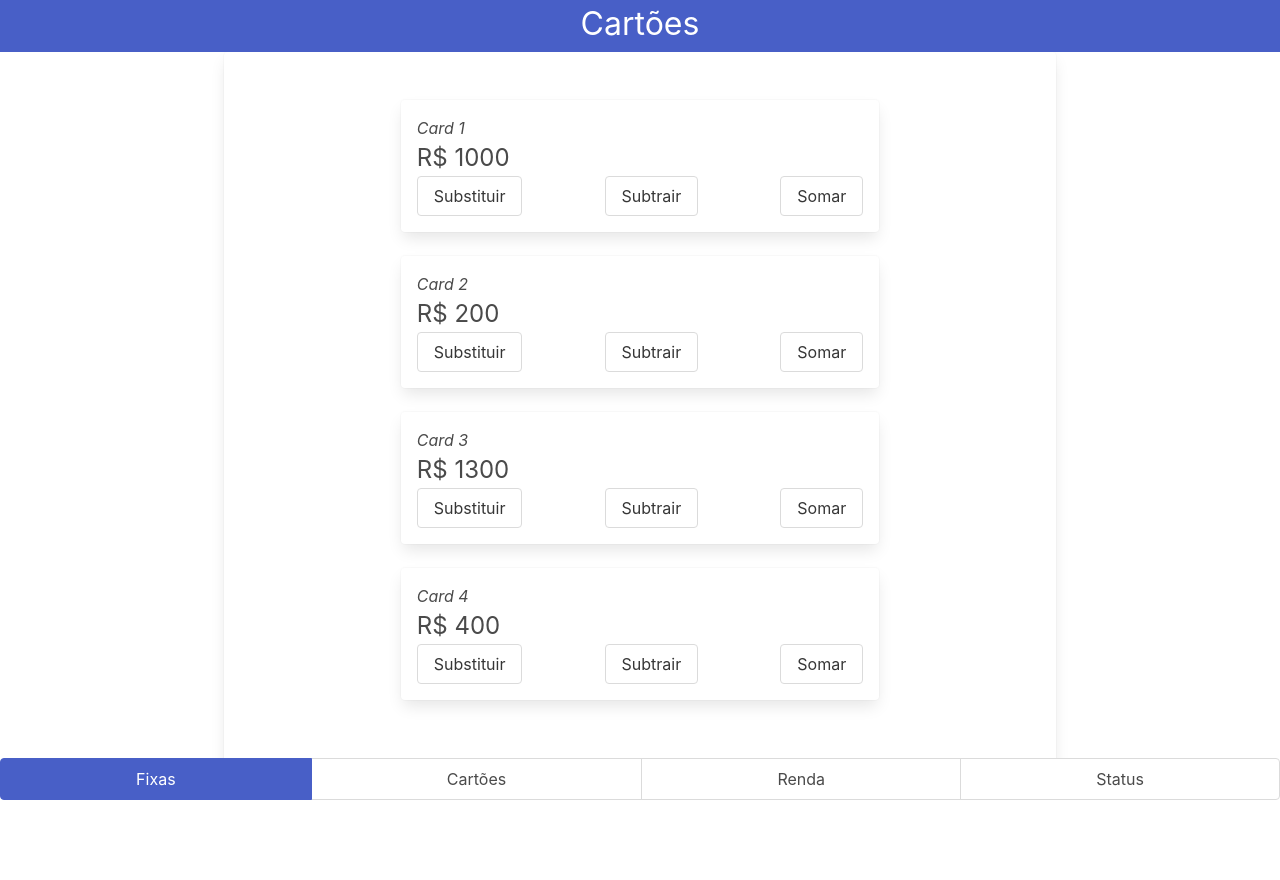
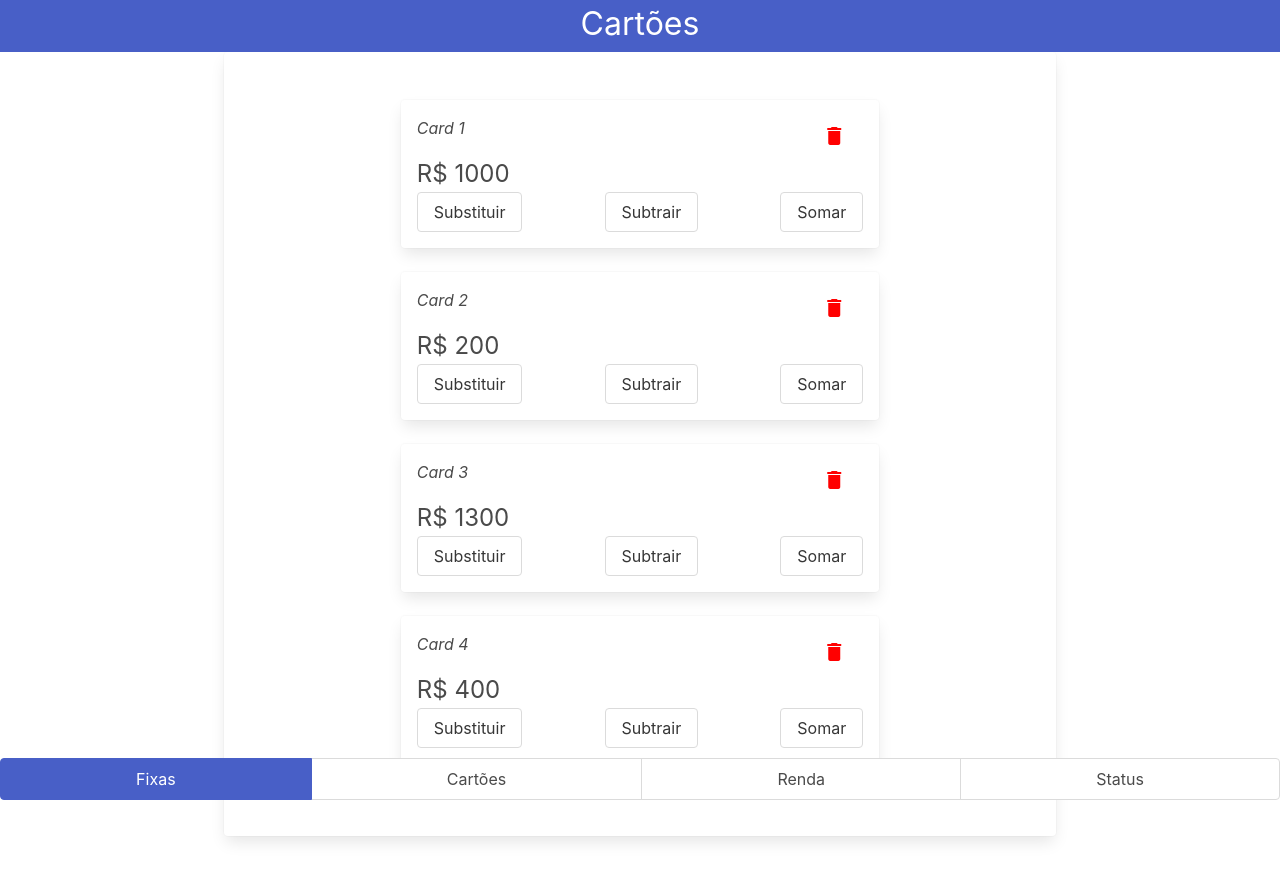
Before and after one commit to IanBaldo/finc-backend, a React app in the folder Frontend/: page /cards in a window 1280 px wide. Shown: the top 880 px of the page. Before the commit the page ends 828 px from the top, so only its background shows below. Built offline with nearby package versions, Linux system fonts and the light colour scheme.

Commit message:
Added remove card button + red danger icons!

```diff
--- a/Frontend/src/App.css
+++ b/Frontend/src/App.css
@@ -1,3 +1,7 @@
 .pages {
     margin-bottom: 3.5em;
 }
+
+.icon-danger {
+    color: red;
+}
--- a/Frontend/src/components/CreditCard/CreditCard.css
+++ b/Frontend/src/components/CreditCard/CreditCard.css
@@ -11,3 +11,8 @@
     display: flex;
     justify-content: space-between;
 }
+
+.bank-name > .top-row {
+    display: flex;
+    justify-content: space-between;
+}
--- a/Frontend/src/components/CreditCard/CreditCard.jsx
+++ b/Frontend/src/components/CreditCard/CreditCard.jsx
@@ -3,19 +3,45 @@ import React from "react";
 import './CreditCard.css'
 
 function CreditCard(props) {
+
+    function addValue(e) {
+        e.stopPropagation()
+        alert('TO DO')
+    }
+
+    function subtractValue(e) {
+        e.stopPropagation()
+        alert('TO DO')
+    }
+
+    function changeBill(e) {
+        e.stopPropagation()
+        alert('TO DO')
+    }
+
+    function promptCardRemoval(e) {
+        e.stopPropagation()
+        alert('TO DO')
+    }
+
     return (
         <>
             <div onClick={props.onClick}>
                 <div className="bank-name">
-                    {props.cardName}
+                    <div className="top-row">
+                        {props.cardName}
+                        <a className="button is-ghost" onClick={promptCardRemoval}>
+                            <span className="material-icons icon-danger">delete</span>
+                        </a>
+                    </div>
                 </div>
                 <div className="value">
                     R$ {props.value}
                 </div>
                 <div className="button-group">
-                    <button className="button">Substituir</button>
-                    <button className="button">Subtrair</button>
-                    <button className="button">Somar</button>
+                    <button className="button" onClick={changeBill}>Substituir</button>
+                    <button className="button" onClick={subtractValue}>Subtrair</button>
+                    <button className="button" onClick={addValue}>Somar</button>
                 </div>
             </div>
         </>
--- a/Frontend/src/components/StatusCard/StatusCard.jsx
+++ b/Frontend/src/components/StatusCard/StatusCard.jsx
@@ -9,7 +9,7 @@ function StatusCard(props) {
             <Card>
                 <div className="top-row">
                     <div className="img">
-                        <span className="material-icons">dangerous_align_right</span>
+                        <span className="material-icons icon-danger">dangerous_align_right</span>
                     </div>
                     <div className="values">
                         Renda R$ 2000,00
```
